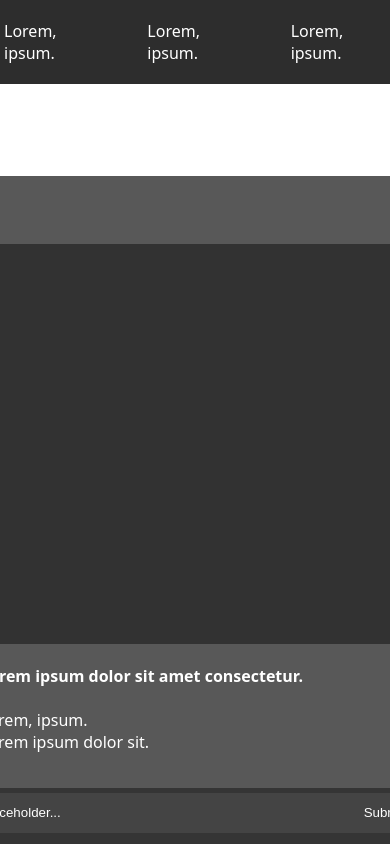
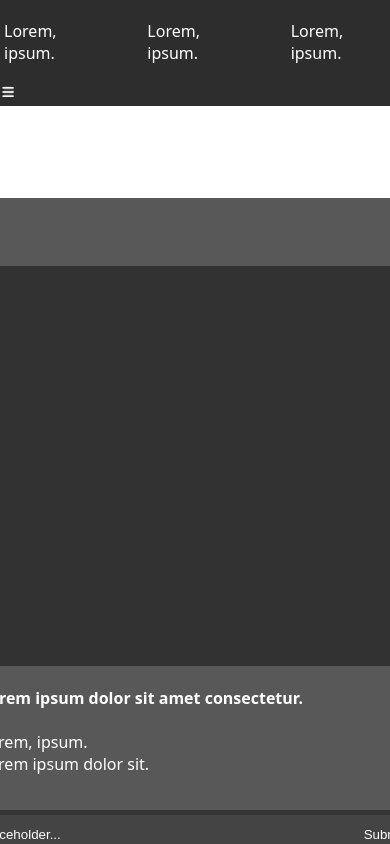
Before and after one commit to KristijonasTa/Kicker-tech, a React (Create React App) app: page / in a window 390 px wide. Shown: the top 844 px of the page. Built offline with nearby package versions, Linux system fonts and the light colour scheme.

Commit message:
start mobile

```diff
--- a/public/index.html
+++ b/public/index.html
@@ -23,6 +23,9 @@
       Learn how to configure a non-root public URL by running `npm run build`.
     -->
   <title>KickerTech</title>
+  <link rel="stylesheet" href="https://cdnjs.cloudflare.com/ajax/libs/font-awesome/6.2.1/css/all.min.css"
+    integrity="sha512-MV7K8+y+gLIBoVD59lQIYicR65iaqukzvf/nwasF0nqhPay5w/9lJmVM2hMDcnK1OnMGCdVK+iQrJ7lzPJQd1w=="
+    crossorigin="anonymous" referrerpolicy="no-referrer" />
 </head>
 
 <body>
--- a/src/components/card/card.css
+++ b/src/components/card/card.css
@@ -1,4 +1,5 @@
 .card {
+	position: relative;
 	margin-top: 92px;
 	min-width: 500px;
 	background-color: #585858;
@@ -75,6 +76,18 @@ button {
 	border-radius: 10px;
 }
 
+::-webkit-scrollbar {
+	height: 10px;
+	width: 10px;
+	background: #b0b0b0;
+	border-radius: 0 0 15px 15px;
+}
+
+::-webkit-scrollbar-thumb {
+	background: #5f5f5f;
+	-webkit-border-radius: 1ex;
+}
+
 .profile {
 	display: flex;
 	align-items: center;
--- a/src/components/header/Headers.jsx
+++ b/src/components/header/Headers.jsx
@@ -1,7 +1,10 @@
 import React from 'react';
+import { useState } from 'react';
 import './headers.css';
 
 const Headers = () => {
+	const [mobile, setMobile] = useState(false);
+
 	return (
 		<div>
 			<header>
@@ -10,6 +13,11 @@ const Headers = () => {
 					<li>Lorem, ipsum.</li>
 					<li>Lorem, ipsum.</li>
 				</ul>
+				<div id='mobile'>
+					<button className='navBar' onClick={() => setMobile(!mobile)}>
+						<i className='fas fa-bars'></i>
+					</button>
+				</div>
 			</header>
 		</div>
 	);
--- a/src/components/header/headers.css
+++ b/src/components/header/headers.css
@@ -13,3 +13,13 @@ header {
 	list-style-type: none;
 	padding: 0px;
 }
+
+#mobile i {
+	display: flex;
+	justify-content: flex-end;
+}
+
+.navBar {
+	width: 10px;
+	height: 10px;
+}
```
